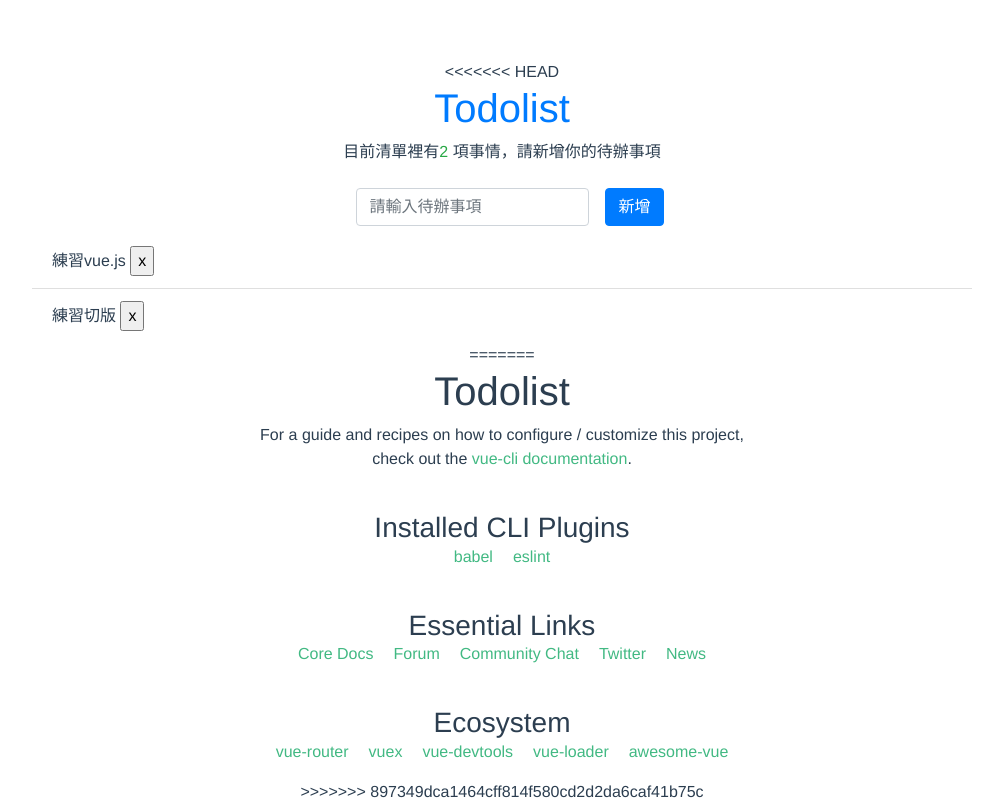
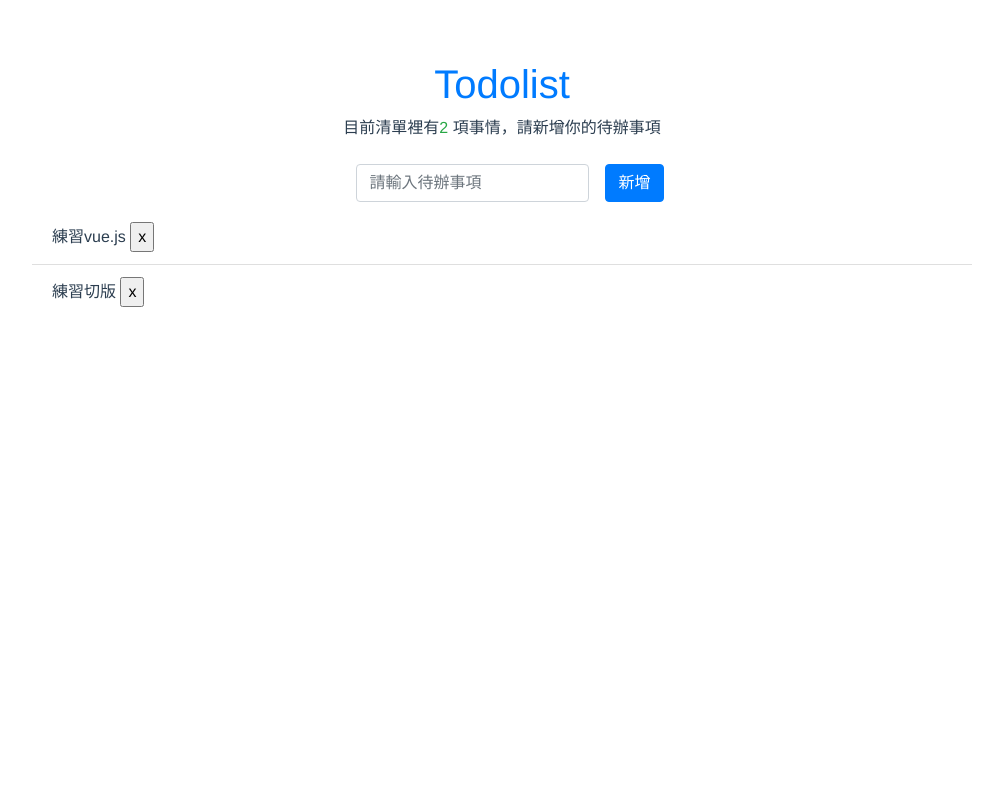
Before and after one commit to kaworu0108/todolist_Vue, a Vue app in the folder todolist/: page / in a window 1280 px wide. Shown: the whole page, without its empty margins (138-1141 px from the left). Built offline with nearby package versions, Linux system fonts and the light colour scheme.

Commit message:
新增待辦事項

```diff
--- a/todolist/src/components/todolist.vue
+++ b/todolist/src/components/todolist.vue
@@ -1,7 +1,6 @@
 <template>
 
   <div class="hello">
-<<<<<<< HEAD
     <h1 class="text-primary">{{ msg }}</h1>
     <div>
       <span>目前清單裡有<span class="text-success">{{list.length}}</span>
@@ -38,62 +37,6 @@
         </li>
       </ol>
     </div>
-=======
-
-    <h1>{{ msg }}</h1>
-    <p>
-      For a guide and recipes on how to configure / customize this project,<br>
-      check out the
-      <a href="https://cli.vuejs.org"
-        target="_blank"
-        rel="noopener">vue-cli documentation</a>.
-    </p>
-    <h3>Installed CLI Plugins</h3>
-    <ul>
-      <li><a href="https://github.com/vuejs/vue-cli/tree/dev/packages/%40vue/cli-plugin-babel"
-          target="_blank"
-          rel="noopener">babel</a></li>
-      <li><a href="https://github.com/vuejs/vue-cli/tree/dev/packages/%40vue/cli-plugin-eslint"
-          target="_blank"
-          rel="noopener">eslint</a></li>
-    </ul>
-    <h3>Essential Links</h3>
-    <ul>
-      <li><a href="https://vuejs.org"
-          target="_blank"
-          rel="noopener">Core Docs</a></li>
-      <li><a href="https://forum.vuejs.org"
-          target="_blank"
-          rel="noopener">Forum</a></li>
-      <li><a href="https://chat.vuejs.org"
-          target="_blank"
-          rel="noopener">Community Chat</a></li>
-      <li><a href="https://twitter.com/vuejs"
-          target="_blank"
-          rel="noopener">Twitter</a></li>
-      <li><a href="https://news.vuejs.org"
-          target="_blank"
-          rel="noopener">News</a></li>
-    </ul>
-    <h3>Ecosystem</h3>
-    <ul>
-      <li><a href="https://router.vuejs.org"
-          target="_blank"
-          rel="noopener">vue-router</a></li>
-      <li><a href="https://vuex.vuejs.org"
-          target="_blank"
-          rel="noopener">vuex</a></li>
-      <li><a href="https://github.com/vuejs/vue-devtools#vue-devtools"
-          target="_blank"
-          rel="noopener">vue-devtools</a></li>
-      <li><a href="https://vue-loader.vuejs.org"
-          target="_blank"
-          rel="noopener">vue-loader</a></li>
-      <li><a href="https://github.com/vuejs/awesome-vue"
-          target="_blank"
-          rel="noopener">awesome-vue</a></li>
-    </ul>
->>>>>>> 897349dca1464cff814f580cd2d2da6caf41b75c
   </div>
 </template>
 
```
